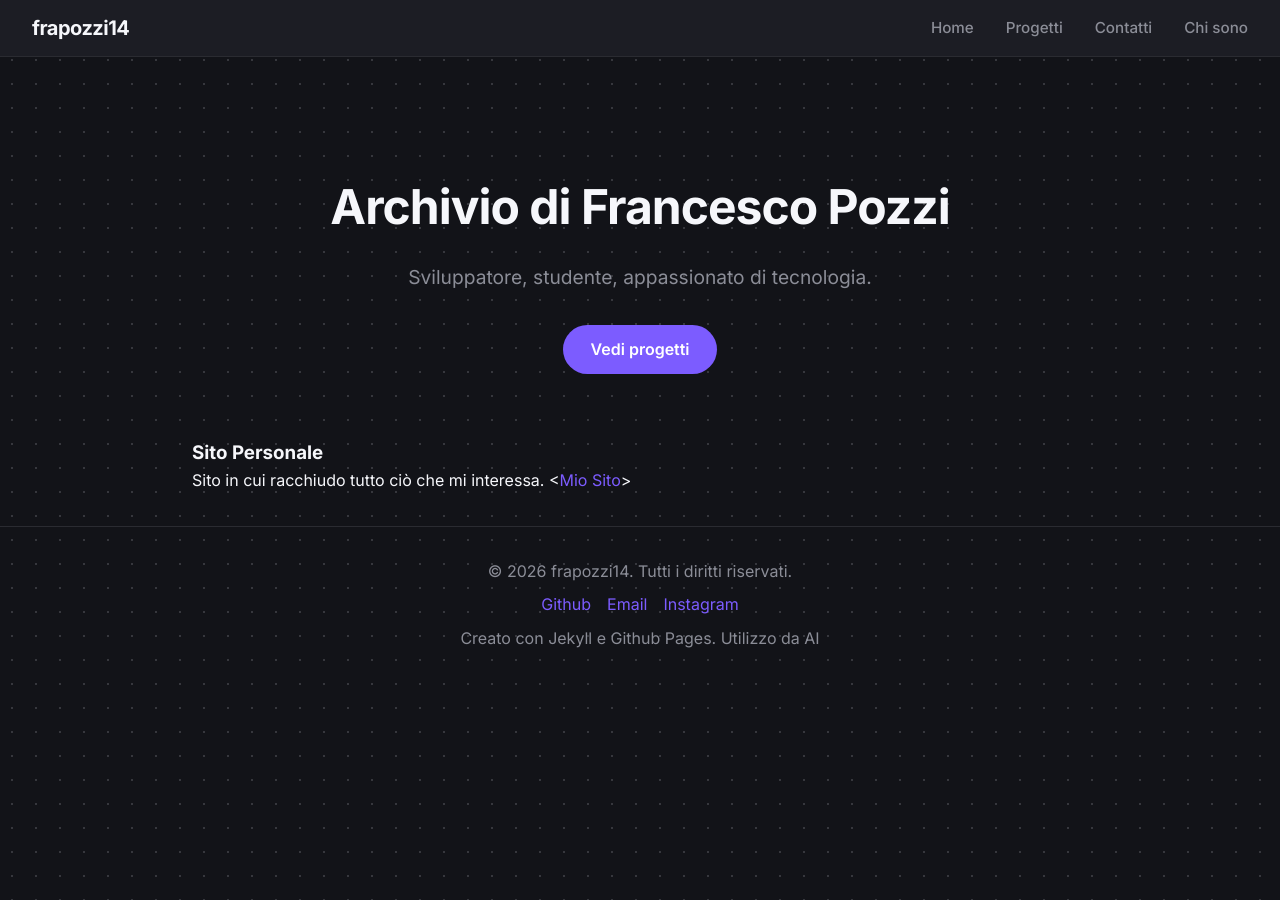
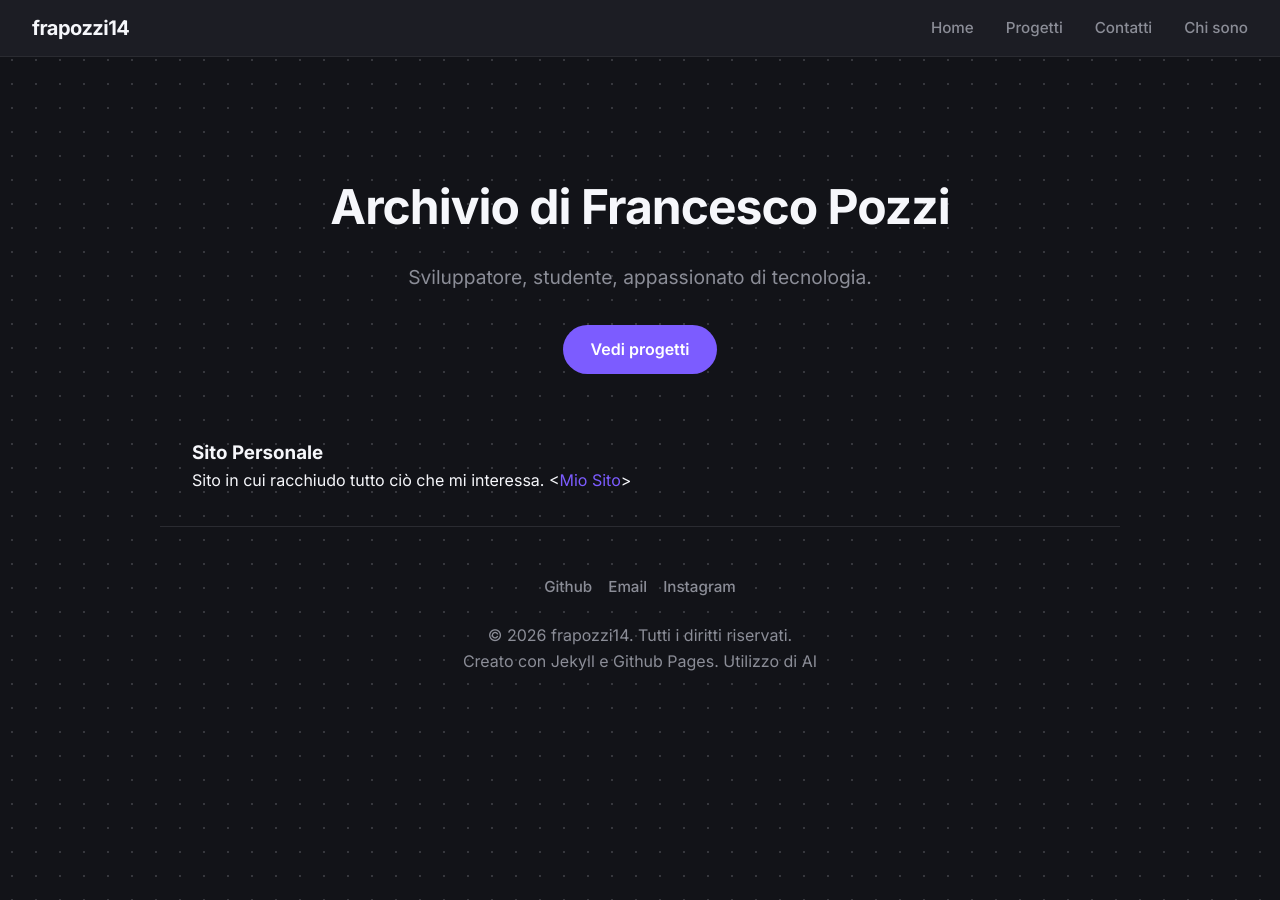
Before and after one commit to FraPozzi14/FraPozzi14.github.io, a Jekyll site: the page built from index.md, in a window 1280 px wide. Built offline with Jekyll 4.4.1, drawn with Linux system fonts in a browser that asks for light colours.

Commit message:
commit 8: Rifinitura del footer, dei copyriht e dei credits. File css e footer modificati. Il sito ora appare più moderno.

```diff
--- a/_includes/footer.html
+++ b/_includes/footer.html
@@ -1,16 +1,16 @@
 <footer class="site-footer">
-    <p>© {{ site.time | date: '%Y' }} {{ site.title }}. Tutti i diritti riservati.</p>
     <div class="social-links">
         {% if site.github_username %}
-        <a href="https://github.com/{{ site.github_username}}">Github</a>
+        <a href="https://github.com/{{ site.github_username}}" target="_blank" rel="noopener noreferrer">Github</a>
         {% endif %}
         {% if site.email %}
         <a href="mailto:{{ site.email }}">Email</a>
         {% endif %}
         {% if site.instagram_username %}
-        <a href="https://instagram.com/{{ site.instagram_username }}">Instagram</a>
+        <a href="https://instagram.com/{{ site.instagram_username }}" target="_blank" rel="noopener noreferrer">Instagram</a>
         {% endif %}
     </div>
 
-    <p> Creato con Jekyll e Github Pages. Utilizzo da AI</p>
+    <p>© {{ site.time | date: '%Y' }} {{ site.title }}. Tutti i diritti riservati.</p>
+    <p> Creato con Jekyll e Github Pages. Utilizzo di AI</p>
 </footer>
--- a/assets/css/style.css
+++ b/assets/css/style.css
@@ -129,15 +129,35 @@ main {
 
 .site-footer {
   text-align: center;
-  padding: 2rem;
+  padding: 3rem 2rem 2rem;
   border-top: 1px solid var(--line);
   color: var(--text-light);
+  max-width: var(--max-width);
+  margin: 0 auto;
 }
 .social-links {
   display: flex;
   justify-content: center;
   gap: 1rem;
-  margin: 0.5rem 0;
+  margin-bottom: 1.5rem;
+}
+.social-links a {
+  color: var(--text-light);
+  font-weight: 500;
+  font-size: 0.95rem;
+  transition: color 0.2s;
+}
+.social-links a:hover {
+  color: var(--accent);
+  text-decoration: none;
+}
+.copyright {
+  font-size: 0.85rem;
+  margin-bottom: 0.25rem;
+}
+.credits {
+  font-size: 0.8rem;
+  opacity: 0.6;
 }
 
 section {
```
